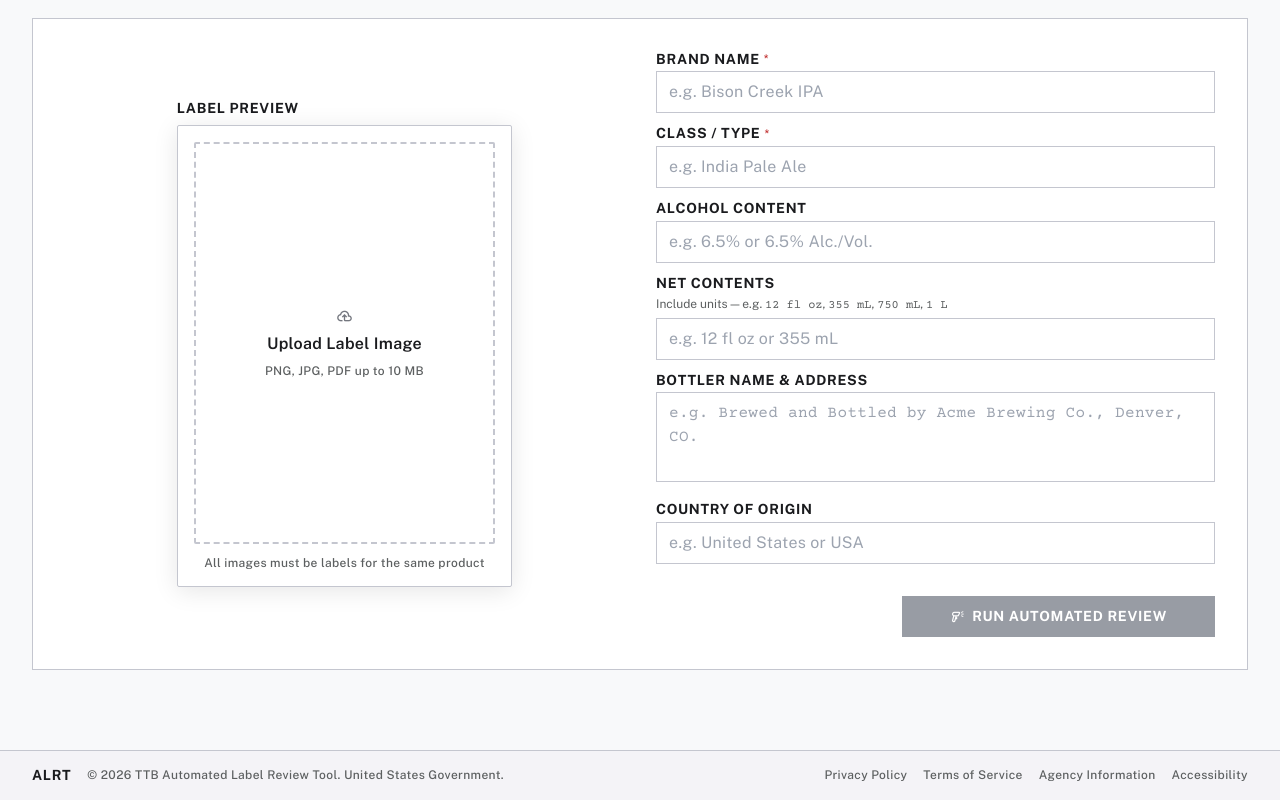
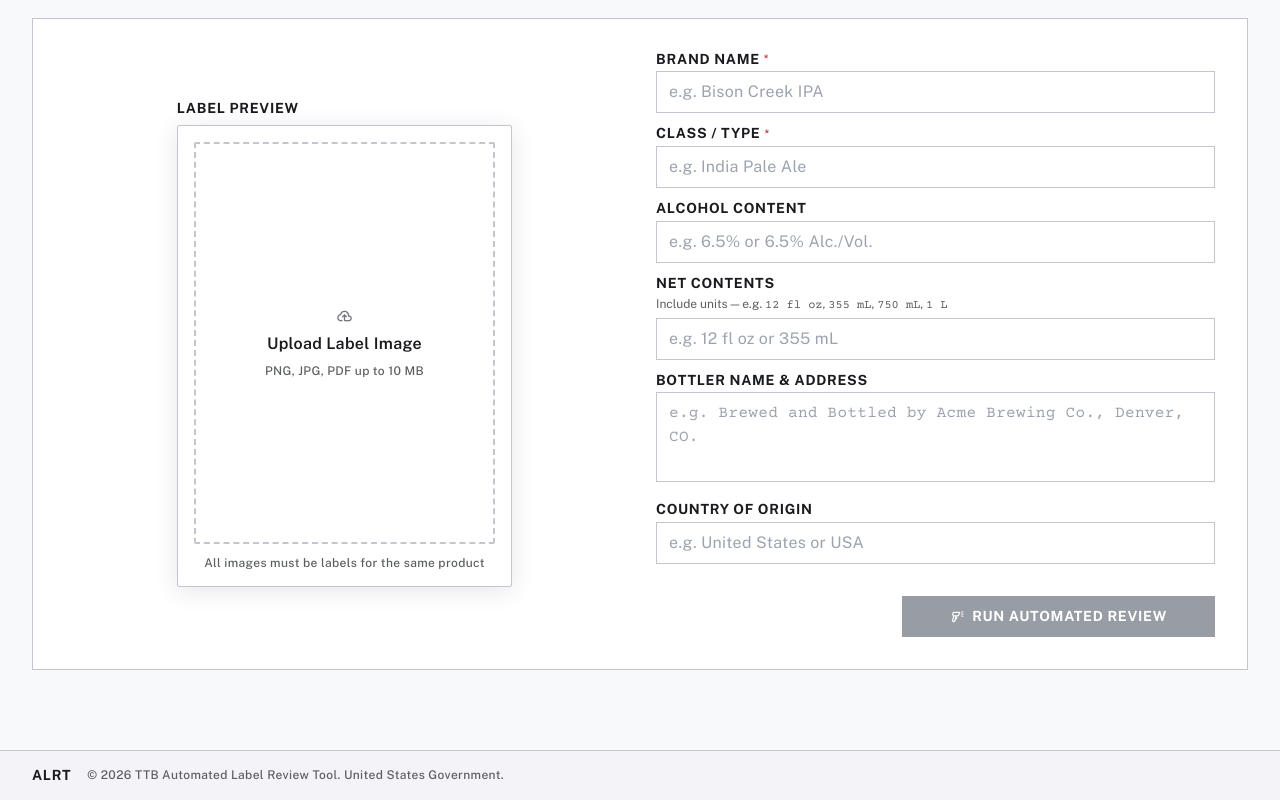
Before and after one commit to PlntGoblin/Automated-Label-Review-Tool, a React (Vite) app in the folder frontend/: page / in a window 1280 px wide. Shown: the part 232-1032 px from the top of the page. Built offline with nearby package versions, Linux system fonts and the light colour scheme.

Commit message:
feat: remove footer nav links (Privacy Policy, Terms of Service, etc.)
Co-Authored-By: Claude Sonnet 4.6 <noreply@anthropic.com>

```diff
--- a/frontend/src/App.tsx
+++ b/frontend/src/App.tsx
@@ -216,13 +216,6 @@ export default function App() {
             <span className="text-label-bold text-on-surface">ALRT</span>
             <span className="text-label-sm text-secondary">© 2026 TTB Automated Label Review Tool. United States Government.</span>
           </div>
-          <div className="flex flex-wrap justify-center gap-margin-md">
-            {['Privacy Policy', 'Terms of Service', 'Agency Information', 'Accessibility'].map((link) => (
-              <a key={link} href="#" className="text-label-sm text-secondary hover:text-primary hover:underline transition-colors">
-                {link}
-              </a>
-            ))}
-          </div>
         </div>
       </footer>
     </div>
```
